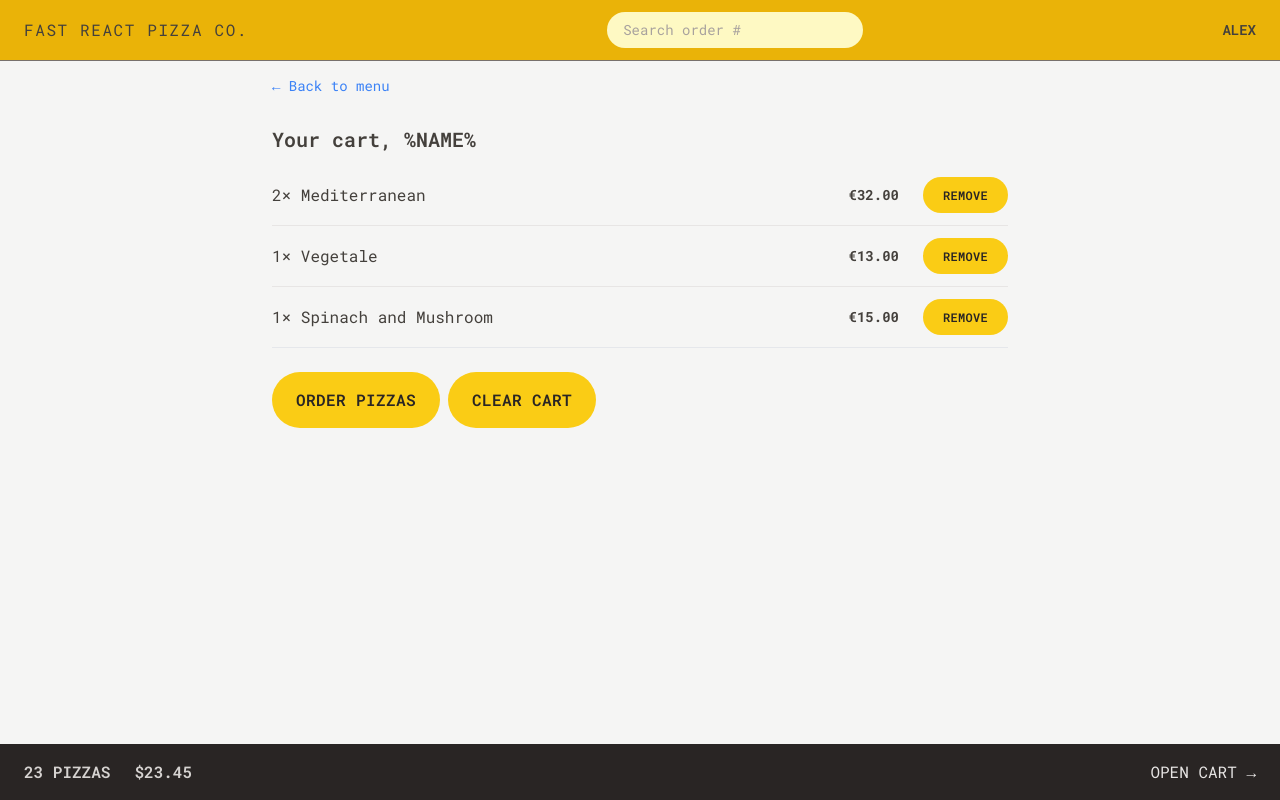
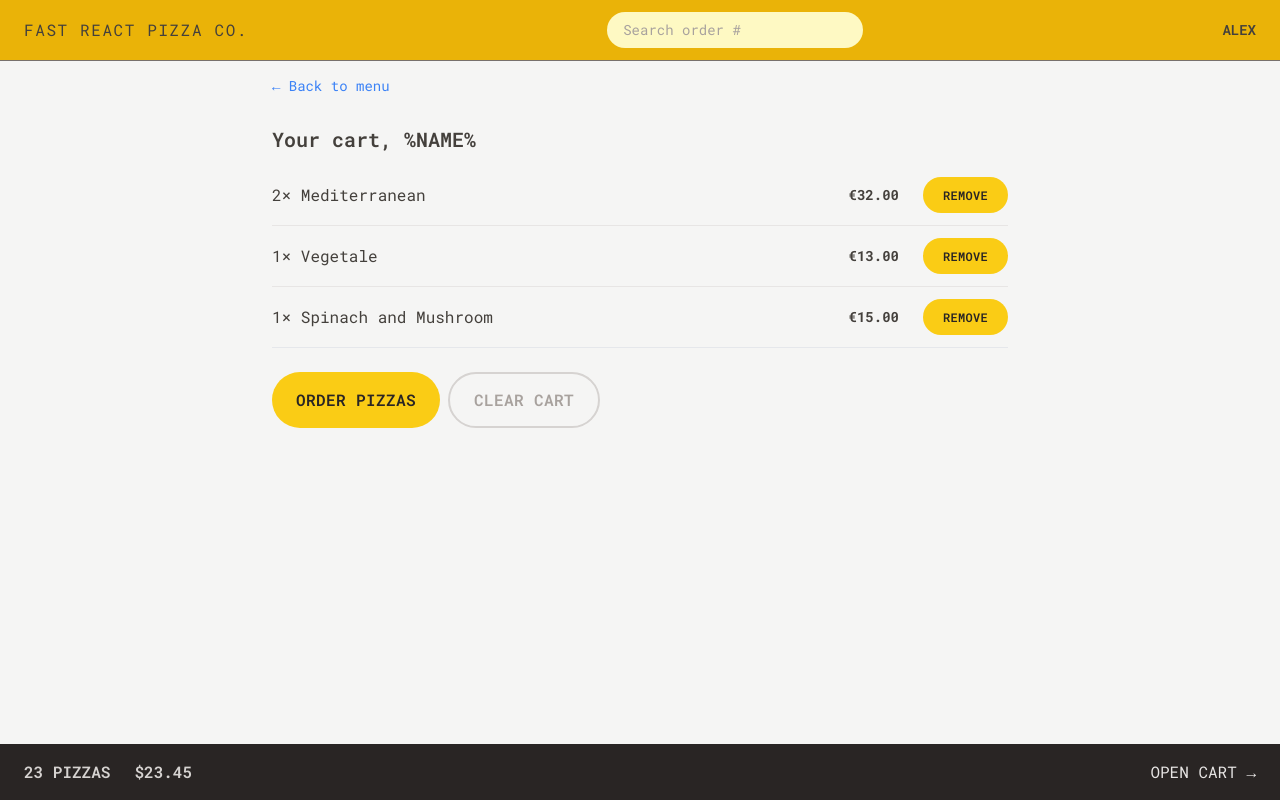
Before and after one commit to Alex-Nicalace/fast-react-pizza, a React (Vite) app: page /cart in a window 1280 px wide. Built offline with nearby package versions, Linux system fonts and the light colour scheme.

Commit message:
styling Button

```diff
--- a/src/features/cart/Cart.tsx
+++ b/src/features/cart/Cart.tsx
@@ -51,7 +51,7 @@
 
       <div className="mt-6 space-x-2">
         <Button to="/order/new">Order pizzas</Button>
-        <Button>Clear cart</Button>
+        <Button mode="secondary">Clear cart</Button>
       </div>
     </div>
   );
--- a/src/ui/Button.tsx
+++ b/src/ui/Button.tsx
@@ -13,7 +13,7 @@
   : never;
 
 type ButtonProps = XOR<[ButtonHTMLAttributes<HTMLButtonElement>, LinkProps]> & {
-  mode?: "primary" | "small";
+  mode?: "primary" | "small" | "secondary";
 };
 
 function Button(props: ButtonProps): JSX.Element {
@@ -32,6 +32,10 @@
   const styles = {
     primary: base + ` px-4 py-3 md:px-6 md:py-4`,
     small: base + ` px-4 py-2 md:px-5 md:py-2.5 text-xs`,
+    secondary: `inline-block rounded-full border-2 border-stone-300 font-semibold uppercase tracking-wide
+    text-stone-400 transition-colors duration-300 hover:bg-stone-300 hover:text-stone-800
+    focus:bg-stone-300 focus:outline-none focus:ring focus:ring-stone-200
+    focus:ring-offset-2 disabled:cursor-not-allowed  px-4 py-2.5 md:px-6 md:py-3.5`,
   };
 
   if (isLinkProps(props)) {
```
